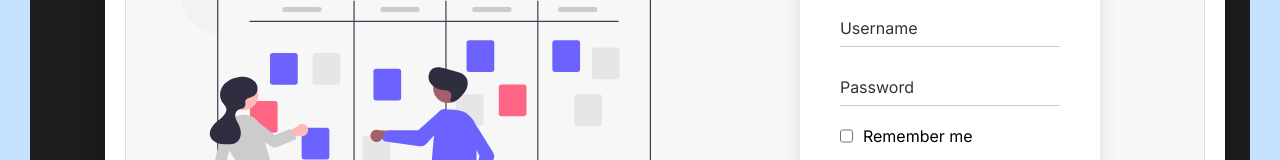
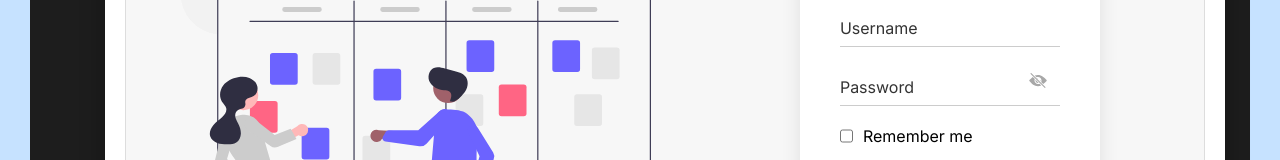
Before and after one commit to Osinek280/kanban_app, a Next.js app: page /login in a window 1280 px wide. Shown: the part 303-463 px from the top of the page. Built offline with nearby package versions, Linux system fonts and the light colour scheme.

Commit message:
correct login and register modal

```diff
--- a/package.json
+++ b/package.json
@@ -14,7 +14,8 @@
     "@fortawesome/react-fontawesome": "^0.2.0",
     "next": "14.1.0",
     "react": "^18",
-    "react-dom": "^18"
+    "react-dom": "^18",
+    "react-icons": "^5.0.1"
   },
   "devDependencies": {
     "@types/node": "^20",
--- a/src/app/(auth)/login/page.tsx
+++ b/src/app/(auth)/login/page.tsx
@@ -1,21 +1,40 @@
+"use client"
+import { useState } from "react";
 import Link from "next/link";
 import HomeLayout from "@/app/homeLayout";
 import styles from "../loginRegister.module.css";
+import { IoIosEye, IoIosEyeOff } from 'react-icons/io';
 
 const Login = () => {
+  const [passwordVisibly, setPasswordVisibly] = useState(false);
   return (
     <HomeLayout>
       <div className={styles["login-box"]}>
         <h2>Login</h2>
         <form>
           <div className={styles["user-box"]}>
-            <input type="text" name="username" required />
+            <input
+              type="text"
+              name="username"
+              required
+            />
             <label>Username</label>
           </div>
           <div className={styles["user-box"]}>
-            <input name="password" required />
+            <input
+              name="password"
+              required
+            />
             <label>Password</label>
-            <span className={styles.deputy}></span>
+            <span
+              className={styles.deputy}
+              onClick={(e) => {
+                e.preventDefault()
+                setPasswordVisibly(!passwordVisibly)
+              }}
+            >
+              {passwordVisibly ? <IoIosEye /> : <IoIosEyeOff />}
+            </span>
           </div>
           <div className={styles["remember-me"]}>
             <input type="checkbox" id="remember-me-check-box" name="rememberMe" />
```
Also changed, not shown: src/app/(auth)/register/page.tsx (+10 -0 lines), 1 other file (tests, documents, lock files or other folders).
